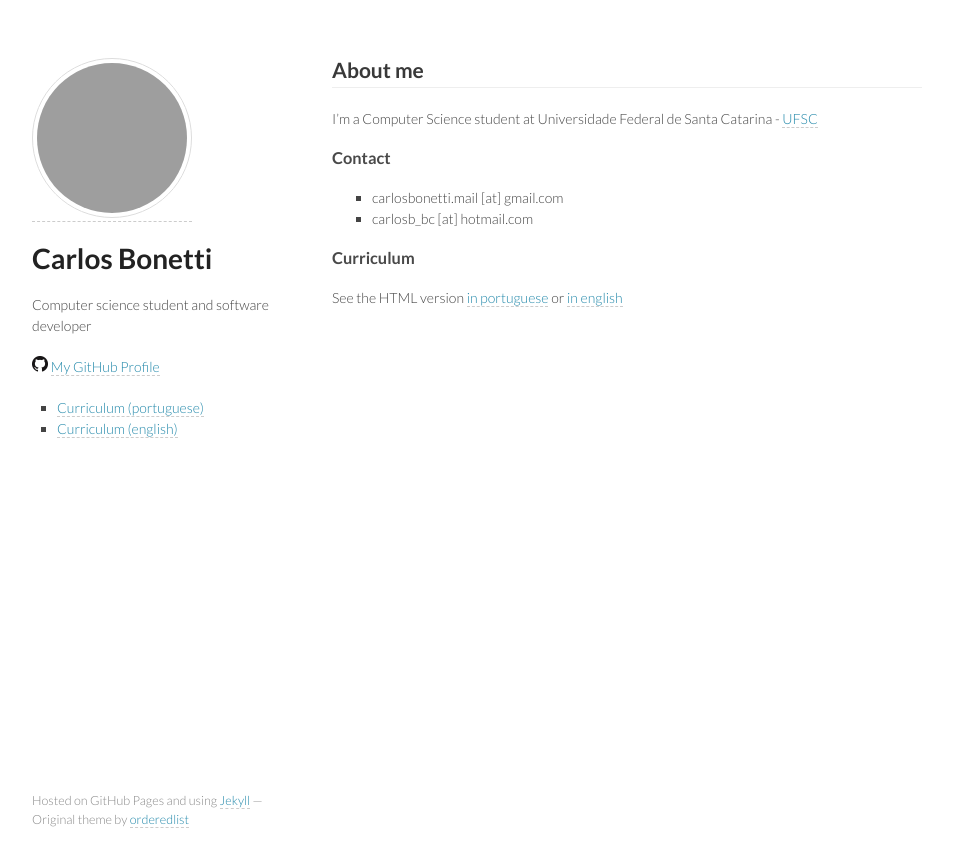
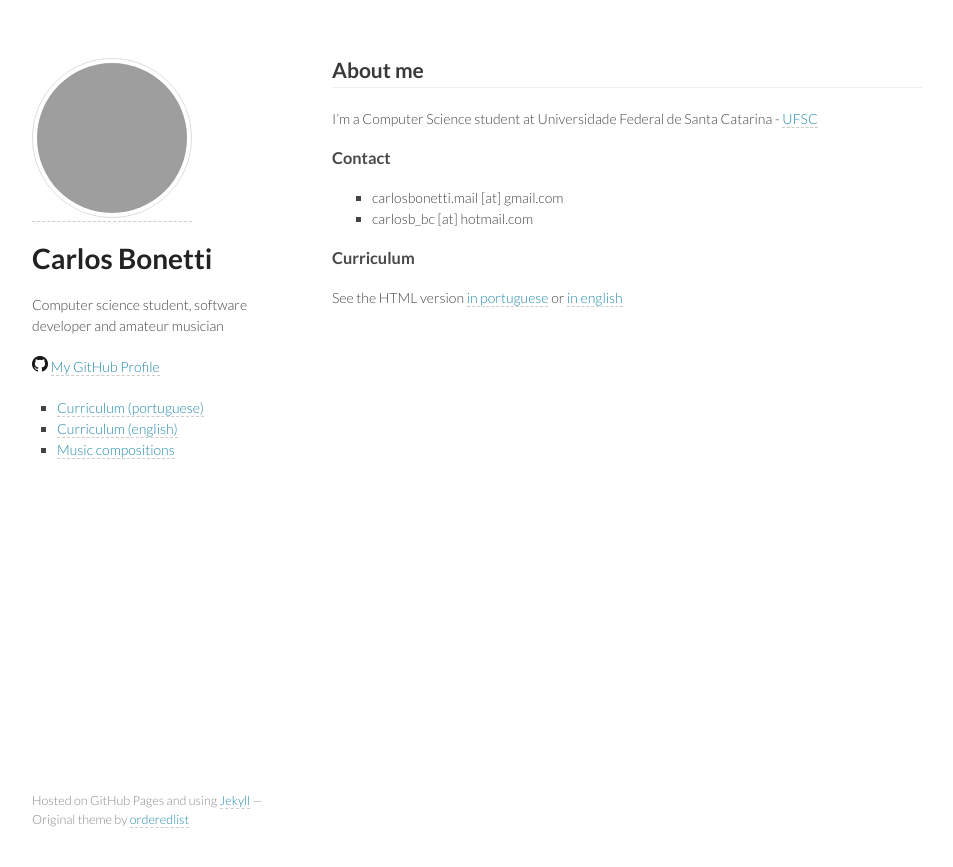
Before and after one commit to CarlosBonetti/carlosbonetti.github.io, a Jekyll site: the page built from index.md, in a window 1280 px wide. Shown: the top 867 px of the page, without its empty margins (163-1116 px from the left). Built offline with Jekyll 4.4.1, drawn with Linux system fonts in a browser that asks for light colours; grey boxes are pictures that could not be loaded.

Commit message:
Added 'music' page with links to compositions

```diff
--- a/_includes/header.html
+++ b/_includes/header.html
@@ -6,11 +6,12 @@
 
 <h1><a href="/index.html">Carlos Bonetti</a></h1>
 
-<p>Computer science student and software developer</p>
+<p>Computer science student, software developer and amateur musician</p>
 
 <p><img src="images/github-mark-32px.png" alt="GitHub mark" width="16" /> <a href="https://github.com/CarlosBonetti" target="_blank">My GitHub Profile</a></p>
 
 <ul>
   <li><a href="/curriculum_pt.html">Curriculum (portuguese)</a></li>
   <li><a href="/curriculum_en.html">Curriculum (english)</a></li>
+  <li><a href="/music.html">Music compositions</a></li>
 </ul>
```
Also changed, not shown: music.md (added, +14 -0 lines).
